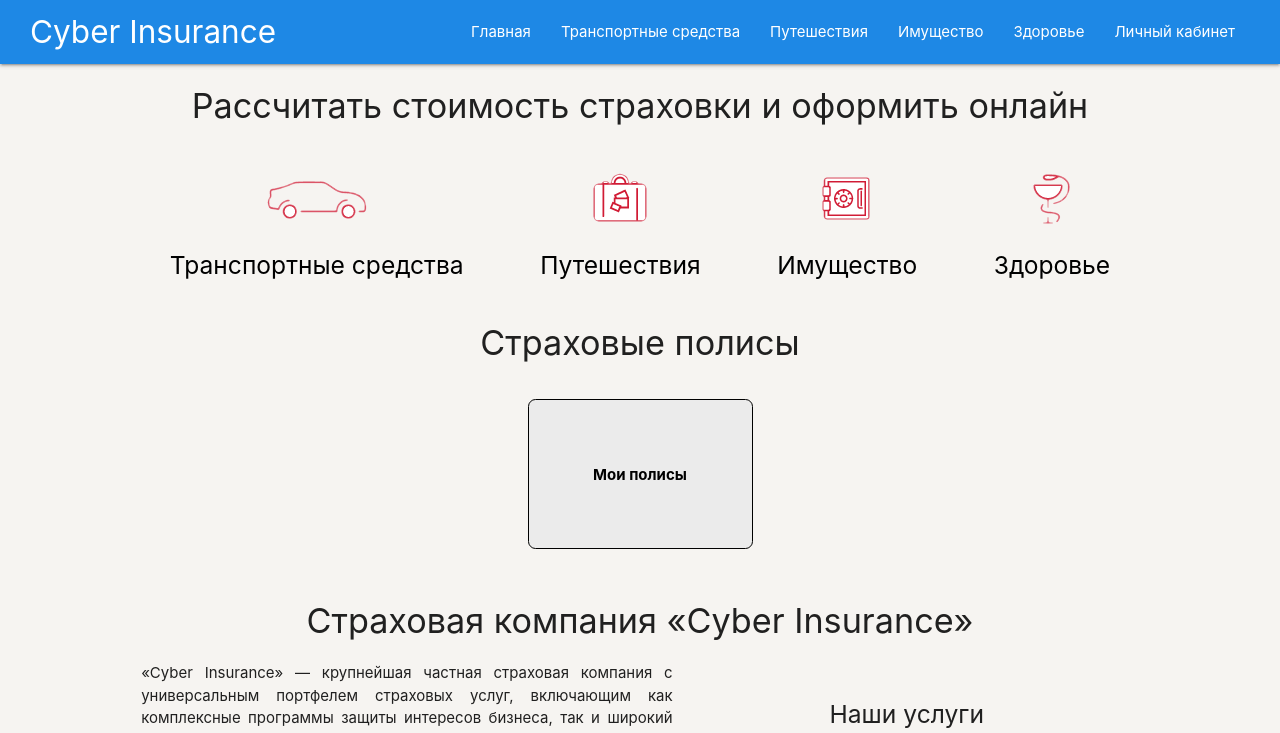
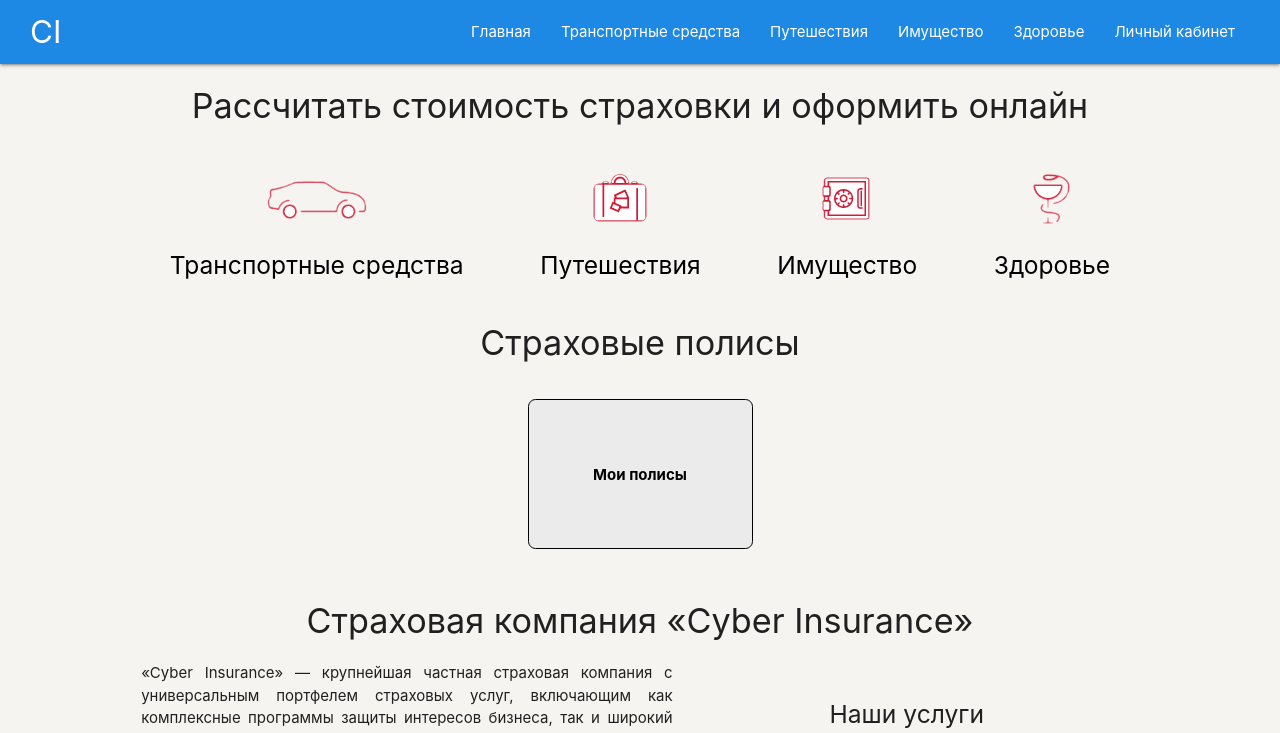
Before and after one commit to treger78/cyber-insurance-diploma-project, a React (Create React App) app in the folder client/: page / in a window 1280 px wide. Shown: the top 733 px of the page. Built offline with nearby package versions, Linux system fonts and the light colour scheme.

Commit message:
fix: fix some styles

```diff
--- a/client/src/components/Navbar.js
+++ b/client/src/components/Navbar.js
@@ -11,7 +11,7 @@
     <header>
       <nav>
         <div className="nav-wrapper blue darken-1" style={{ padding: '0 2rem' }}>
-          <span className="brand-logo"><NavLink to="/">Cyber Insurance</NavLink></span>
+          <span className="brand-logo"><NavLink to="/">CI</NavLink></span>
           <NavLink to="#" data-target="mobile-demo" className="sidenav-trigger"><i className="material-icons">menu</i></NavLink>
           <ul className="right hide-on-med-and-down">
             <li><NavLink to="/">Главная</NavLink></li>
--- a/client/src/styles/main.css
+++ b/client/src/styles/main.css
@@ -23,7 +23,6 @@
 }
 
 .calculateInsuranceType div:hover {
-  opacity: 60%;
   cursor: pointer;
 }
 
@@ -50,7 +49,6 @@
 }
 
 .polices div:hover {
-  opacity: 60%;
   cursor: pointer;
 }
 
```
Also changed, not shown: 1 other file (tests, documents, lock files or other folders).
